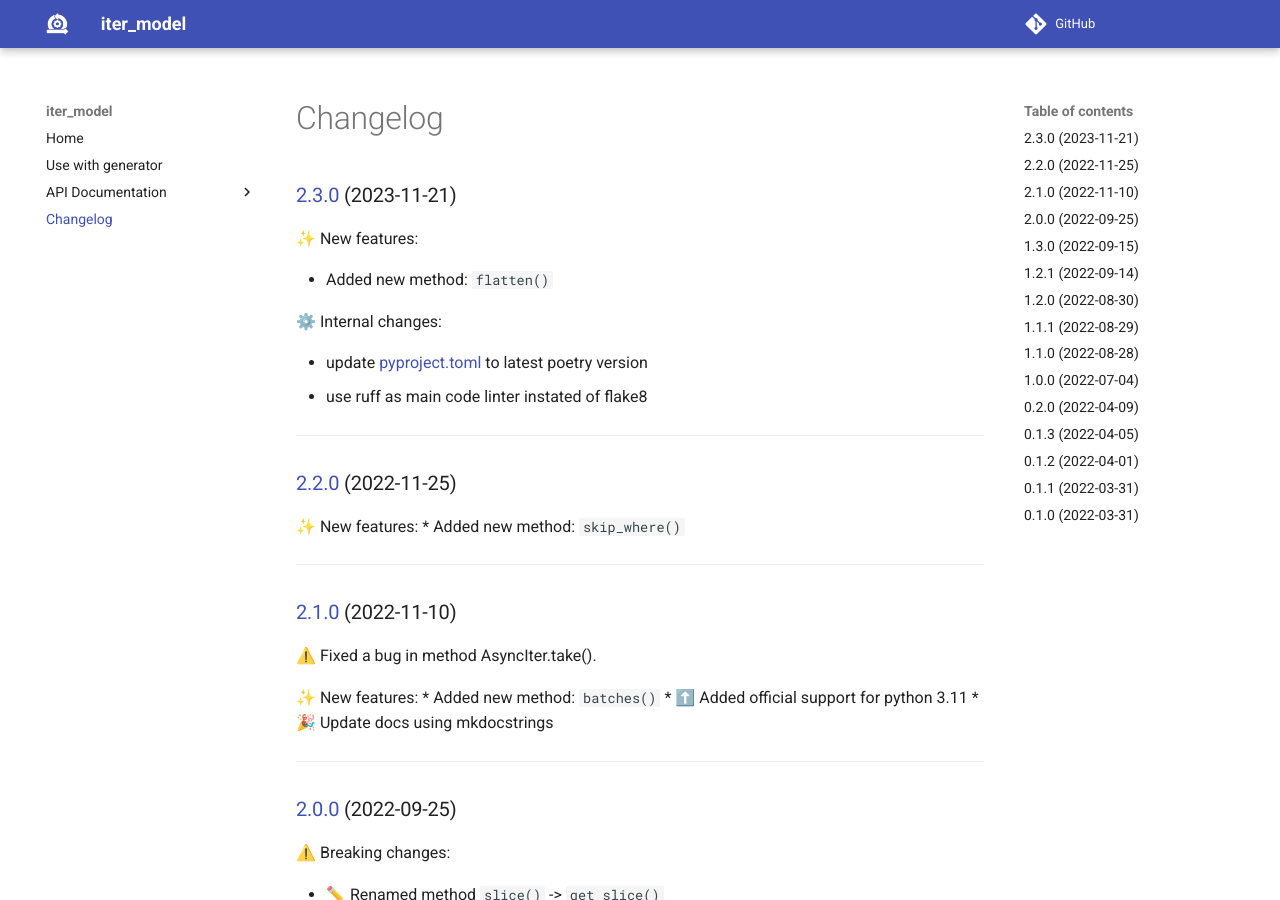
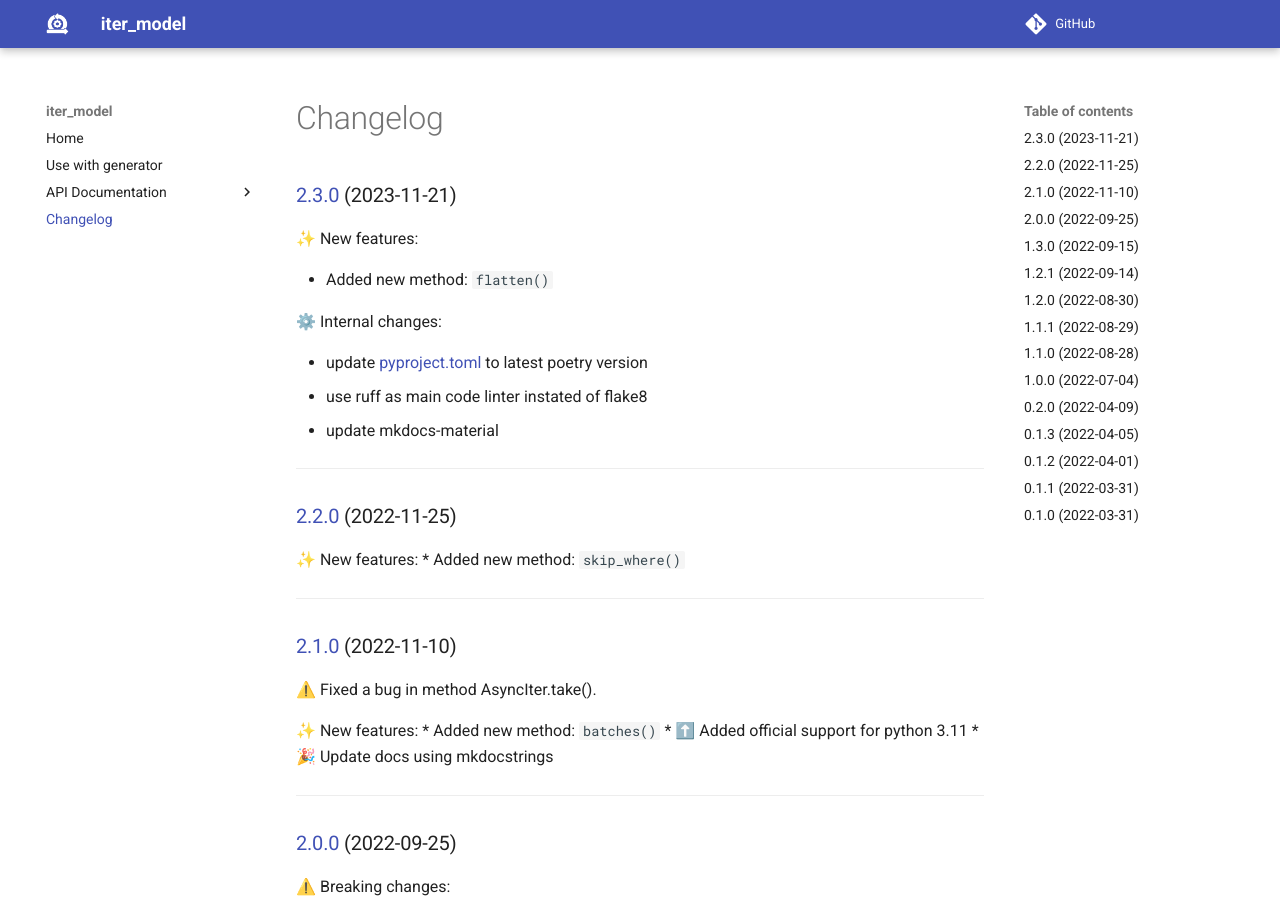
Before and after one commit to VolodymyrBor/iter_model, an MkDocs documentation site: the page built from docs/changelog.md, in a window 1280 px wide and 900 px high. Built offline with MkDocs 1.6.1 and Material for MkDocs 9.7.7, drawn with Linux system fonts in a browser that asks for light colours; comment, search, counter and statistics services are not loaded.

Commit message:
⬆️ Update mkdocs-material

```diff
--- a/docs/changelog.md
+++ b/docs/changelog.md
@@ -8,6 +8,7 @@
 
 * update [pyproject.toml](pyproject.toml) to latest poetry version
 * use ruff as main code linter instated of flake8
+* update mkdocs-material
 
 ---
 
```
